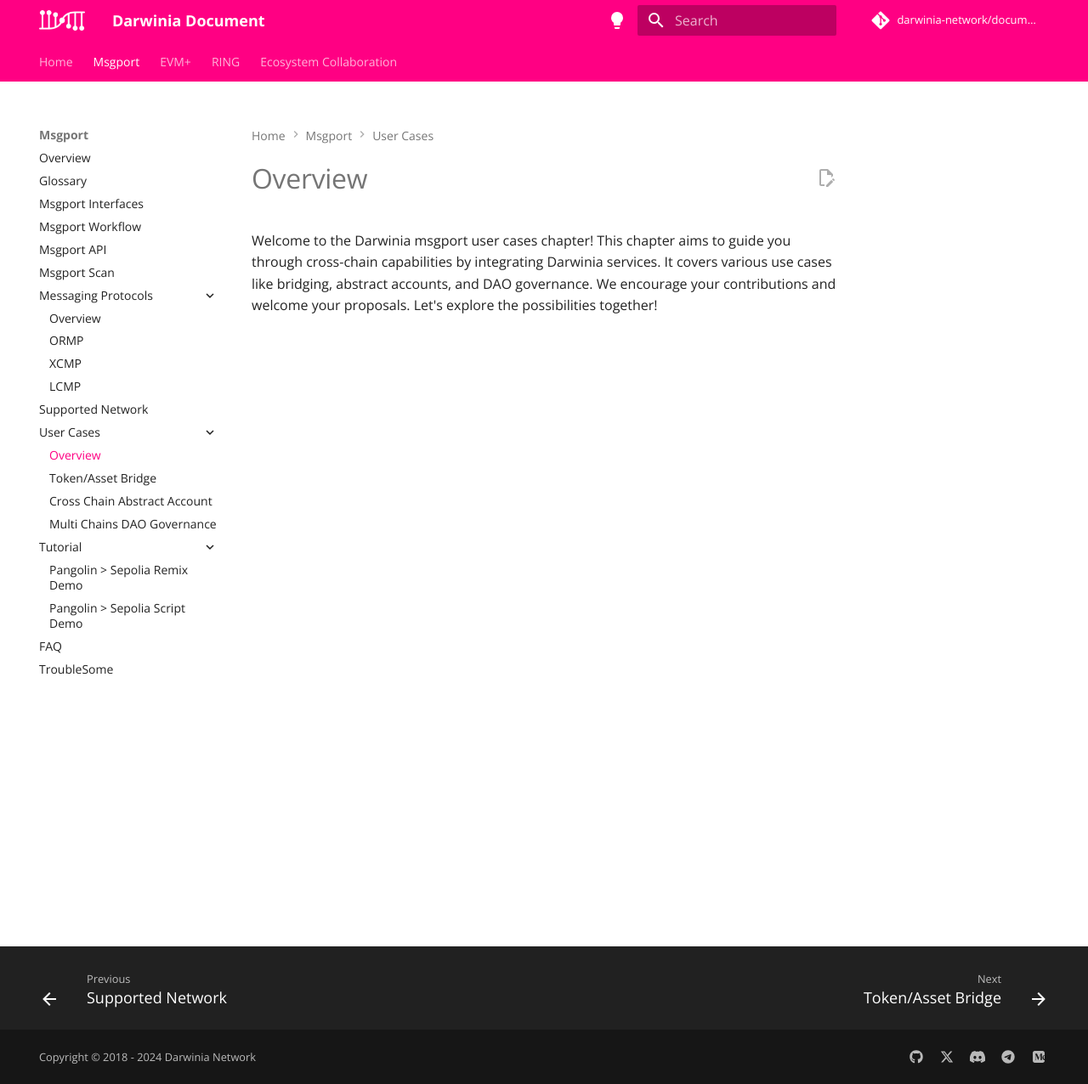
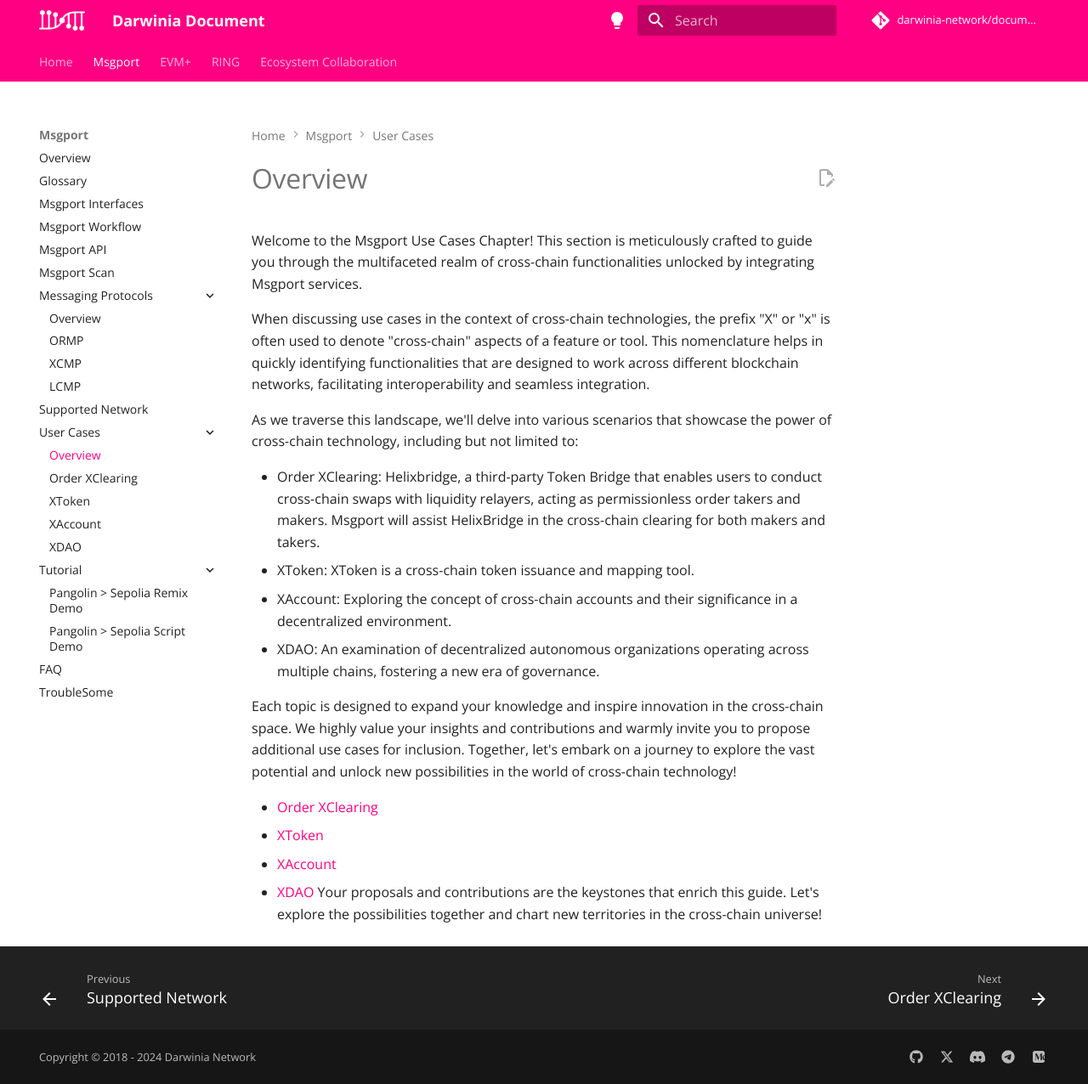
Before and after one commit to darwinia-network/docs, an MkDocs documentation site: the page built from docs/msgport/user-cases/overview.md, in a window 1280 px wide and 1276 px high. Shown: the whole window at 85% size. Built offline with MkDocs 1.6.1 and Material for MkDocs 9.7.7, drawn with Linux system fonts in a browser that asks for light colours; comment, search, counter and statistics services are not loaded.

Commit message:
Update Usecases

```diff
--- a/docs/msgport/user-cases/overview.md
+++ b/docs/msgport/user-cases/overview.md
@@ -1,3 +1,21 @@
 # Overview
 
-Welcome to the Darwinia msgport user cases chapter! This chapter aims to guide you through cross-chain capabilities by integrating Darwinia services. It covers various use cases like bridging, abstract accounts, and DAO governance. We encourage your contributions and welcome your proposals. Let's explore the possibilities together!
+Welcome to the Msgport Use Cases Chapter! This section is meticulously crafted to guide you through the multifaceted realm of cross-chain functionalities unlocked by integrating Msgport services.
+
+When discussing use cases in the context of cross-chain technologies, the prefix "X" or "x" is often used to denote "cross-chain" aspects of a feature or tool. This nomenclature helps in quickly identifying functionalities that are designed to work across different blockchain networks, facilitating interoperability and seamless integration.
+
+As we traverse this landscape, we'll delve into various scenarios that showcase the power of cross-chain technology, including but not limited to:
+
+- Order XClearing:
+Helixbridge, a third-party Token Bridge that enables users to conduct cross-chain swaps with liquidity relayers, acting as permissionless order takers and makers. Msgport will assist HelixBridge in the cross-chain clearing for both makers and takers.
+- XToken: XToken is a cross-chain token issuance and mapping tool.
+- XAccount: Exploring the concept of cross-chain accounts and their significance in a decentralized environment.
+- XDAO: An examination of decentralized autonomous organizations operating across multiple chains, fostering a new era of governance.
+
+Each topic is designed to expand your knowledge and inspire innovation in the cross-chain space. We highly value your insights and contributions and warmly invite you to propose additional use cases for inclusion. Together, let's embark on a journey to explore the vast potential and unlock new possibilities in the world of cross-chain technology!
+
+- [Order XClearing](./order-xclearing.md)
+- [XToken](./order-xclearing.md)
+- [XAccount](./xaccount.md)
+- [XDAO](./xdao.md)
+Your proposals and contributions are the keystones that enrich this guide. Let's explore the possibilities together and chart new territories in the cross-chain universe!
--- a/mkdocs.yml
+++ b/mkdocs.yml
@@ -109,9 +109,10 @@
     - Supported Network: 'msgport/networks.md'
     - User Cases:
         - Overview: 'msgport/user-cases/overview.md'
-        - Token/Asset Bridge: 'msgport/user-cases/token-bridge.md'
-        - Cross Chain Abstract Account: 'msgport/user-cases/abstract-account.md'
-        - Multi Chains DAO Governance: 'msgport/user-cases/multichain-dao-governance.md'
+        - Order XClearing: 'msgport/user-cases/order-xclearing.md'
+        - XToken: 'msgport/user-cases/xtoken.md'
+        - XAccount: 'msgport/user-cases/xaccount.md'
+        - XDAO: 'msgport/user-cases/xdao.md'
     - Tutorial:
         - Pangolin > Sepolia Remix Demo: 'msgport/tutorial/remix-demo.md'
         - Pangolin > Sepolia Script Demo: 'msgport/tutorial/script-demo.md'
```
Also changed, not shown: docs/msgport/user-cases/xtoken.md (added, +11 -0 lines), docs/msgport/user-cases/order-xclearing.md (renamed from docs/msgport/user-cases/token-bridge.md), docs/msgport/user-cases/xaccount.md (renamed from docs/msgport/user-cases/abstract-account.md), docs/msgport/user-cases/xdao.md (renamed from docs/msgport/user-cases/multichain-dao-governance.md).
